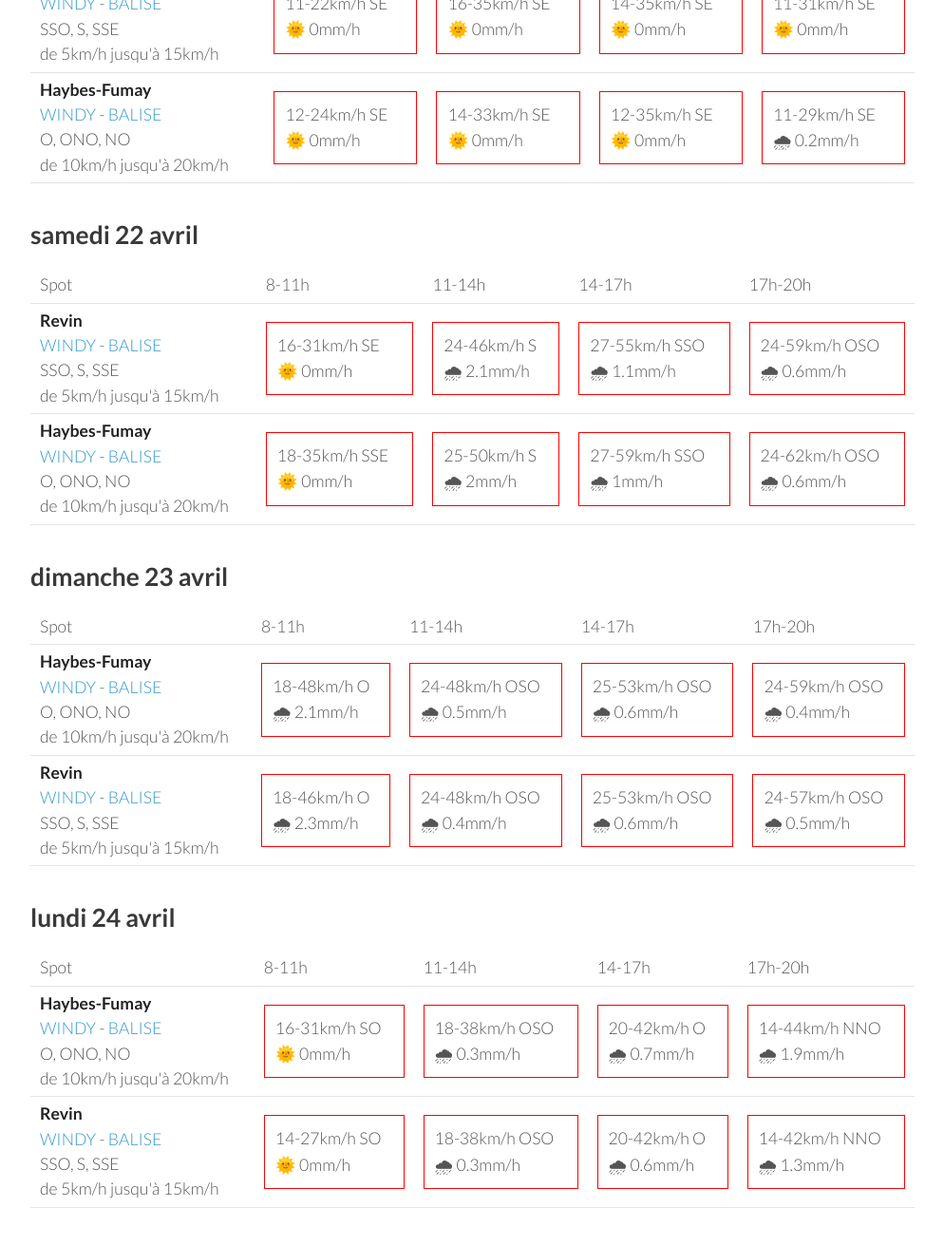
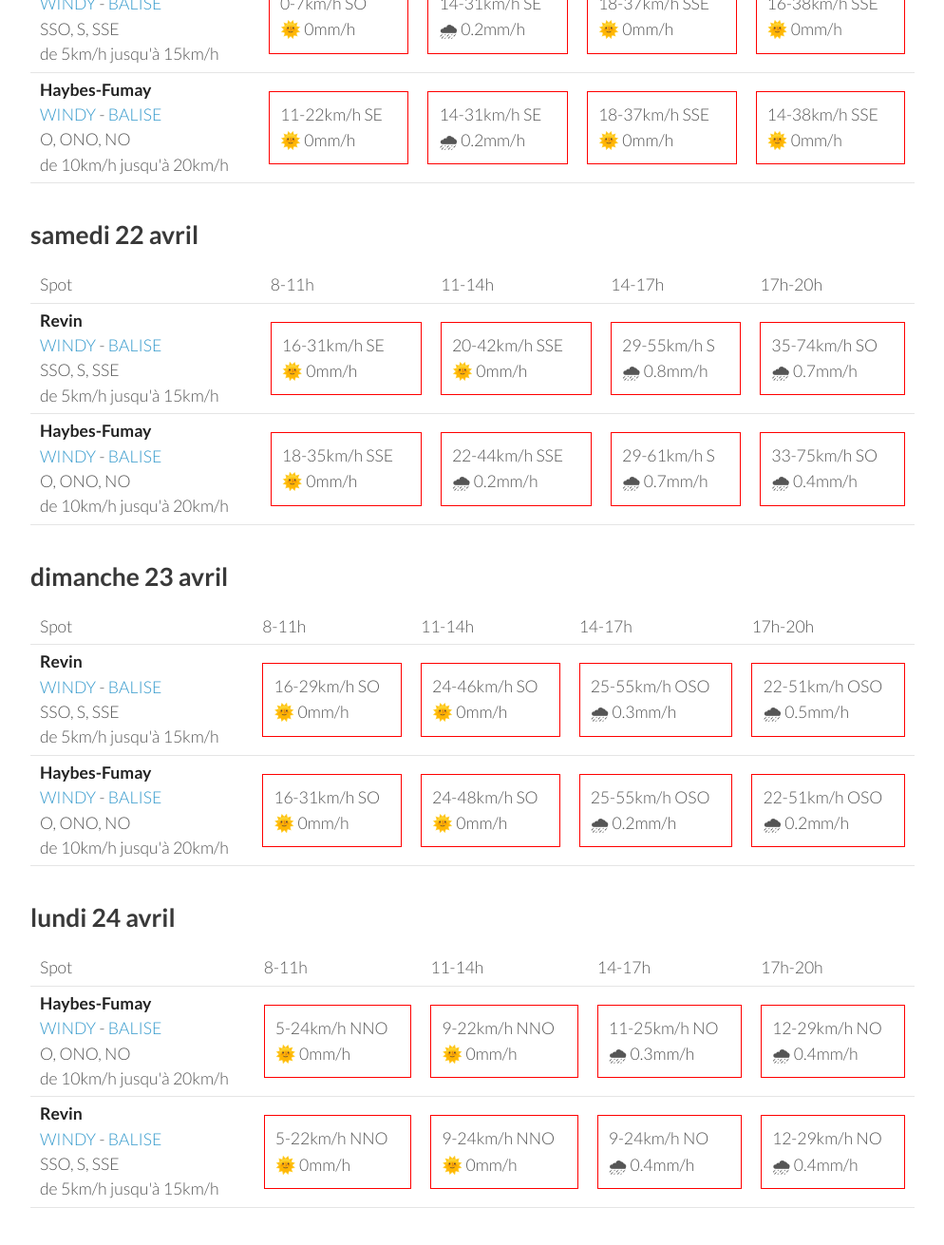
Before and after one commit to parapente-dans-le-nord/parapente-dans-le-nord.github.io, a Jekyll site: the page built from ardennes.markdown, in a window 1280 px wide and 1400 px high, scrolled down 1126 px. Shown: the top 1311 px of the window at 95% size, without its empty margins (26-1020 px from the left). Built offline with Jekyll 4.4.1, drawn with Linux system fonts in a browser that asks for light colours; some of the changed text lies outside the part shown.

Commit message:
update index.markdown

```diff
--- a/ardennes.markdown
+++ b/ardennes.markdown
@@ -7,7 +7,7 @@ title:  "Tous les spots"
 {: .links}
 
 # Prevision Windy, modèle Arome
-page mise à jour le mercredi 19 avril 13:10
+page mise à jour le mercredi 19 avril 22:10
 
 ## mercredi 19 avril
 
@@ -22,21 +22,21 @@ page mise à jour le mercredi 19 avril 13:10
       <td>17h-20h</td>
     </tr>
 <tr>
+        <td><strong>Revin</strong><br><a href="https://windy.com/49.948/4.625?49.543,4.625,8">WINDY</a> - <span class=""><a href="http://www.balisemeteo.com/balise.php?idBalise=5019">BALISE</a> </span><br> <span class="vent-favorable">SSO, S, SSE</span><br><span class="force-vent">de 5km/h jusqu'à 15km/h</span> </td>
+
+            <td><div class="not-flyable"><p>0-0km/h NA</p><p>🌧️ 0mm/h</p></div></td>
+            <td><div class="not-flyable"><p>0-0km/h NA</p><p>🌧️ 0mm/h</p></div></td>
+            <td><div class="not-flyable"><p>0-0km/h NA</p><p>🌧️ 0mm/h</p></div></td>
+            <td><div class="not-flyable"><p>12-35km/h NE</p><p>🌞 0mm/h</p></div></td>
+
+    </tr>
+<tr>
         <td><strong>Haybes-Fumay</strong><br><a href="https://windy.com/49.998/4.715?49.913,4.738,10">WINDY</a> - <span class=""><a href="http://www.balisemeteo.com/balise.php?idBalise=104">BALISE</a> </span><br> <span class="vent-favorable">O, ONO, NO</span><br><span class="force-vent">de 10km/h jusqu'à 20km/h</span> </td>
 
             <td><div class="not-flyable"><p>0-0km/h NA</p><p>🌧️ 0mm/h</p></div></td>
-            <td><div class="not-flyable"><p>9-24km/h NE</p><p>🌞 0mm/h</p></div></td>
-            <td><div class="not-flyable"><p>9-25km/h NE</p><p>🌞 0mm/h</p></div></td>
-            <td><div class="not-flyable"><p>12-29km/h NNE</p><p>🌞 0mm/h</p></div></td>
-
-    </tr>
-<tr>
-        <td><strong>Revin</strong><br><a href="https://windy.com/49.948/4.625?49.543,4.625,8">WINDY</a> - <span class=""><a href="http://www.balisemeteo.com/balise.php?idBalise=5019">BALISE</a> </span><br> <span class="vent-favorable">SSO, S, SSE</span><br><span class="force-vent">de 5km/h jusqu'à 15km/h</span> </td>
-
             <td><div class="not-flyable"><p>0-0km/h NA</p><p>🌧️ 0mm/h</p></div></td>
-            <td><div class="not-flyable"><p>11-29km/h NE</p><p>🌞 0mm/h</p></div></td>
-            <td><div class="not-flyable"><p>11-29km/h NE</p><p>🌞 0mm/h</p></div></td>
-            <td><div class="not-flyable"><p>12-38km/h NE</p><p>🌞 0mm/h</p></div></td>
+            <td><div class="not-flyable"><p>0-0km/h NA</p><p>🌧️ 0mm/h</p></div></td>
+            <td><div class="not-flyable"><p>20-42km/h NE</p><p>🌞 0mm/h</p></div></td>
 
     </tr>
 
@@ -56,22 +56,22 @@ page mise à jour le mercredi 19 avril 13:10
       <td>17h-20h</td>
     </tr>
 <tr>
-        <td><strong>Haybes-Fumay</strong><br><a href="https://windy.com/49.998/4.715?49.913,4.738,10">WINDY</a> - <span class=""><a href="http://www.balisemeteo.com/balise.php?idBalise=104">BALISE</a> </span><br> <span class="vent-favorable">O, ONO, NO</span><br><span class="force-vent">de 10km/h jusqu'à 20km/h</span> </td>
+        <td><strong>Revin</strong><br><a href="https://windy.com/49.948/4.625?49.543,4.625,8">WINDY</a> - <span class=""><a href="http://www.balisemeteo.com/balise.php?idBalise=5019">BALISE</a> </span><br> <span class="vent-favorable">SSO, S, SSE</span><br><span class="force-vent">de 5km/h jusqu'à 15km/h</span> </td>
 
-            <td><div class="not-flyable"><p>7-18km/h NNE</p><p>🌞 0mm/h</p></div></td>
-            <td><div class="not-flyable"><p>12-29km/h NNE</p><p>🌧 0.2mm/h</p></div></td>
-            <td><div class="not-flyable"><p>9-33km/h ENE</p><p>🌧 0.6mm/h</p></div></td>
-            <td><div class="not-flyable"><p>5-24km/h ENE</p><p>🌧 1.5mm/h</p></div></td>
+            <td><div class="not-flyable"><p>9-27km/h NNE</p><p>🌞 0mm/h</p></div></td>
+            <td><div class="not-flyable"><p>12-38km/h NE</p><p>🌞 0mm/h</p></div></td>
+            <td><div class="not-flyable"><p>11-31km/h NNE</p><p>🌞 0mm/h</p></div></td>
+            <td><div class="not-flyable"><p>9-42km/h NNE</p><p>🌧 1mm/h</p></div></td>
 
 
     </tr>
 <tr>
-        <td><strong>Revin</strong><br><a href="https://windy.com/49.948/4.625?49.543,4.625,8">WINDY</a> - <span class=""><a href="http://www.balisemeteo.com/balise.php?idBalise=5019">BALISE</a> </span><br> <span class="vent-favorable">SSO, S, SSE</span><br><span class="force-vent">de 5km/h jusqu'à 15km/h</span> </td>
+        <td><strong>Haybes-Fumay</strong><br><a href="https://windy.com/49.998/4.715?49.913,4.738,10">WINDY</a> - <span class=""><a href="http://www.balisemeteo.com/balise.php?idBalise=104">BALISE</a> </span><br> <span class="vent-favorable">O, ONO, NO</span><br><span class="force-vent">de 10km/h jusqu'à 20km/h</span> </td>
 
-            <td><div class="not-flyable"><p>9-27km/h NNE</p><p>🌞 0mm/h</p></div></td>
-            <td><div class="not-flyable"><p>11-33km/h NE</p><p>🌧 0.2mm/h</p></div></td>
-            <td><div class="not-flyable"><p>11-29km/h ENE</p><p>🌧 0.3mm/h</p></div></td>
-            <td><div class="not-flyable"><p>7-27km/h E</p><p>🌧 1.9mm/h</p></div></td>
+            <td><div class="not-flyable"><p>14-31km/h NNE</p><p>🌞 0mm/h</p></div></td>
+            <td><div class="not-flyable"><p>20-40km/h NE</p><p>🌧 0.7mm/h</p></div></td>
+            <td><div class="not-flyable"><p>16-42km/h NE</p><p>🌧 0.5mm/h</p></div></td>
+            <td><div class="not-flyable"><p>14-38km/h ENE</p><p>🌧 0.4mm/h</p></div></td>
 
 
     </tr>
@@ -94,20 +94,20 @@ page mise à jour le mercredi 19 avril 13:10
 <tr>
         <td><strong>Revin</strong><br><a href="https://windy.com/49.948/4.625?49.543,4.625,8">WINDY</a> - <span class=""><a href="http://www.balisemeteo.com/balise.php?idBalise=5019">BALISE</a> </span><br> <span class="vent-favorable">SSO, S, SSE</span><br><span class="force-vent">de 5km/h jusqu'à 15km/h</span> </td>
 
-            <td><div class="not-flyable"><p>11-22km/h SE</p><p>🌞 0mm/h</p></div></td>
-            <td><div class="not-flyable"><p>16-35km/h SE</p><p>🌞 0mm/h</p></div></td>
-            <td><div class="not-flyable"><p>14-35km/h SE</p><p>🌞 0mm/h</p></div></td>
-            <td><div class="not-flyable"><p>11-31km/h SE</p><p>🌞 0mm/h</p></div></td>
+            <td><div class="not-flyable"><p>0-7km/h SO</p><p>🌞 0mm/h</p></div></td>
+            <td><div class="not-flyable"><p>14-31km/h SE</p><p>🌧 0.2mm/h</p></div></td>
+            <td><div class="not-flyable"><p>18-37km/h SSE</p><p>🌞 0mm/h</p></div></td>
+            <td><div class="not-flyable"><p>16-38km/h SSE</p><p>🌞 0mm/h</p></div></td>
 
 
     </tr>
 <tr>
         <td><strong>Haybes-Fumay</strong><br><a href="https://windy.com/49.998/4.715?49.913,4.738,10">WINDY</a> - <span class=""><a href="http://www.balisemeteo.com/balise.php?idBalise=104">BALISE</a> </span><br> <span class="vent-favorable">O, ONO, NO</span><br><span class="force-vent">de 10km/h jusqu'à 20km/h</span> </td>
 
-            <td><div class="not-flyable"><p>12-24km/h SE</p><p>🌞 0mm/h</p></div></td>
-            <td><div class="not-flyable"><p>14-33km/h SE</p><p>🌞 0mm/h</p></div></td>
-            <td><div class="not-flyable"><p>12-35km/h SE</p><p>🌞 0mm/h</p></div></td>
-            <td><div class="not-flyable"><p>11-29km/h SE</p><p>🌧 0.2mm/h</p></div></td>
+            <td><div class="not-flyable"><p>11-22km/h SE</p><p>🌞 0mm/h</p></div></td>
+            <td><div class="not-flyable"><p>14-31km/h SE</p><p>🌧 0.2mm/h</p></div></td>
+            <td><div class="not-flyable"><p>18-37km/h SSE</p><p>🌞 0mm/h</p></div></td>
+            <td><div class="not-flyable"><p>14-38km/h SSE</p><p>🌞 0mm/h</p></div></td>
 
 
     </tr>
@@ -131,9 +131,9 @@ page mise à jour le mercredi 19 avril 13:10
         <td><strong>Revin</strong><br><a href="https://windy.com/49.948/4.625?49.543,4.625,8">WINDY</a> - <span class=""><a href="http://www.balisemeteo.com/balise.php?idBalise=5019">BALISE</a> </span><br> <span class="vent-favorable">SSO, S, SSE</span><br><span class="force-vent">de 5km/h jusqu'à 15km/h</span> </td>
 
             <td><div class="not-flyable"><p>16-31km/h SE</p><p>🌞 0mm/h</p></div></td>
-            <td><div class="not-flyable"><p>24-46km/h S</p><p>🌧 2.1mm/h</p></div></td>
-            <td><div class="not-flyable"><p>27-55km/h SSO</p><p>🌧 1.1mm/h</p></div></td>
-            <td><div class="not-flyable"><p>24-59km/h OSO</p><p>🌧 0.6mm/h</p></div></td>
+            <td><div class="not-flyable"><p>20-42km/h SSE</p><p>🌞 0mm/h</p></div></td>
+            <td><div class="not-flyable"><p>29-55km/h S</p><p>🌧 0.8mm/h</p></div></td>
+            <td><div class="not-flyable"><p>35-74km/h SO</p><p>🌧 0.7mm/h</p></div></td>
 
 
     </tr>
@@ -141,9 +141,9 @@ page mise à jour le mercredi 19 avril 13:10
         <td><strong>Haybes-Fumay</strong><br><a href="https://windy.com/49.998/4.715?49.913,4.738,10">WINDY</a> - <span class=""><a href="http://www.balisemeteo.com/balise.php?idBalise=104">BALISE</a> </span><br> <span class="vent-favorable">O, ONO, NO</span><br><span class="force-vent">de 10km/h jusqu'à 20km/h</span> </td>
 
             <td><div class="not-flyable"><p>18-35km/h SSE</p><p>🌞 0mm/h</p></div></td>
-            <td><div class="not-flyable"><p>25-50km/h S</p><p>🌧 2mm/h</p></div></td>
-            <td><div class="not-flyable"><p>27-59km/h SSO</p><p>🌧 1mm/h</p></div></td>
-            <td><div class="not-flyable"><p>24-62km/h OSO</p><p>🌧 0.6mm/h</p></div></td>
+            <td><div class="not-flyable"><p>22-44km/h SSE</p><p>🌧 0.2mm/h</p></div></td>
+            <td><div class="not-flyable"><p>29-61km/h S</p><p>🌧 0.7mm/h</p></div></td>
+            <td><div class="not-flyable"><p>33-75km/h SO</p><p>🌧 0.4mm/h</p></div></td>
 
 
     </tr>
@@ -164,22 +164,22 @@ page mise à jour le mercredi 19 avril 13:10
       <td>17h-20h</td>
     </tr>
 <tr>
-        <td><strong>Haybes-Fumay</strong><br><a href="https://windy.com/49.998/4.715?49.913,4.738,10">WINDY</a> - <span class=""><a href="http://www.balisemeteo.com/balise.php?idBalise=104">BALISE</a> </span><br> <span class="vent-favorable">O, ONO, NO</span><br><span class="force-vent">de 10km/h jusqu'à 20km/h</span> </td>
+        <td><strong>Revin</strong><br><a href="https://windy.com/49.948/4.625?49.543,4.625,8">WINDY</a> - <span class=""><a href="http://www.balisemeteo.com/balise.php?idBalise=5019">BALISE</a> </span><br> <span class="vent-favorable">SSO, S, SSE</span><br><span class="force-vent">de 5km/h jusqu'à 15km/h</span> </td>
 
-            <td><div class="not-flyable"><p>18-48km/h O</p><p>🌧 2.1mm/h</p></div></td>
-            <td><div class="not-flyable"><p>24-48km/h OSO</p><p>🌧 0.5mm/h</p></div></td>
-            <td><div class="not-flyable"><p>25-53km/h OSO</p><p>🌧 0.6mm/h</p></div></td>
-            <td><div class="not-flyable"><p>24-59km/h OSO</p><p>🌧 0.4mm/h</p></div></td>
+            <td><div class="not-flyable"><p>16-29km/h SO</p><p>🌞 0mm/h</p></div></td>
+            <td><div class="not-flyable"><p>24-46km/h SO</p><p>🌞 0mm/h</p></div></td>
+            <td><div class="not-flyable"><p>25-55km/h OSO</p><p>🌧 0.3mm/h</p></div></td>
+            <td><div class="not-flyable"><p>22-51km/h OSO</p><p>🌧 0.5mm/h</p></div></td>
 
 
     </tr>
 <tr>
-        <td><strong>Revin</strong><br><a href="https://windy.com/49.948/4.625?49.543,4.625,8">WINDY</a> - <span class=""><a href="http://www.balisemeteo.com/balise.php?idBalise=5019">BALISE</a> </span><br> <span class="vent-favorable">SSO, S, SSE</span><br><span class="force-vent">de 5km/h jusqu'à 15km/h</span> </td>
+        <td><strong>Haybes-Fumay</strong><br><a href="https://windy.com/49.998/4.715?49.913,4.738,10">WINDY</a> - <span class=""><a href="http://www.balisemeteo.com/balise.php?idBalise=104">BALISE</a> </span><br> <span class="vent-favorable">O, ONO, NO</span><br><span class="force-vent">de 10km/h jusqu'à 20km/h</span> </td>
 
-            <td><div class="not-flyable"><p>18-46km/h O</p><p>🌧 2.3mm/h</p></div></td>
-            <td><div class="not-flyable"><p>24-48km/h OSO</p><p>🌧 0.4mm/h</p></div></td>
-            <td><div class="not-flyable"><p>25-53km/h OSO</p><p>🌧 0.6mm/h</p></div></td>
-            <td><div class="not-flyable"><p>24-57km/h OSO</p><p>🌧 0.5mm/h</p></div></td>
+            <td><div class="not-flyable"><p>16-31km/h SO</p><p>🌞 0mm/h</p></div></td>
+            <td><div class="not-flyable"><p>24-48km/h SO</p><p>🌞 0mm/h</p></div></td>
+            <td><div class="not-flyable"><p>25-55km/h OSO</p><p>🌧 0.2mm/h</p></div></td>
+            <td><div class="not-flyable"><p>22-51km/h OSO</p><p>🌧 0.2mm/h</p></div></td>
 
 
     </tr>
@@ -202,20 +202,20 @@ page mise à jour le mercredi 19 avril 13:10
 <tr>
         <td><strong>Haybes-Fumay</strong><br><a href="https://windy.com/49.998/4.715?49.913,4.738,10">WINDY</a> - <span class=""><a href="http://www.balisemeteo.com/balise.php?idBalise=104">BALISE</a> </span><br> <span class="vent-favorable">O, ONO, NO</span><br><span class="force-vent">de 10km/h jusqu'à 20km/h</span> </td>
 
-            <td><div class="not-flyable"><p>16-31km/h SO</p><p>🌞 0mm/h</p></div></td>
-            <td><div class="not-flyable"><p>18-38km/h OSO</p><p>🌧 0.3mm/h</p></div></td>
-            <td><div class="not-flyable"><p>20-42km/h O</p><p>🌧 0.7mm/h</p></div></td>
-            <td><div class="not-flyable"><p>14-44km/h NNO</p><p>🌧 1.9mm/h</p></div></td>
+            <td><div class="not-flyable"><p>5-24km/h NNO</p><p>🌞 0mm/h</p></div></td>
+            <td><div class="not-flyable"><p>9-22km/h NNO</p><p>🌞 0mm/h</p></div></td>
+            <td><div class="not-flyable"><p>11-25km/h NO</p><p>🌧 0.3mm/h</p></div></td>
+            <td><div class="not-flyable"><p>12-29km/h NO</p><p>🌧 0.4mm/h</p></div></td>
 
 
     </tr>
 <tr>
         <td><strong>Revin</strong><br><a href="https://windy.com/49.948/4.625?49.543,4.625,8">WINDY</a> - <span class=""><a href="http://www.balisemeteo.com/balise.php?idBalise=5019">BALISE</a> </span><br> <span class="vent-favorable">SSO, S, SSE</span><br><span class="force-vent">de 5km/h jusqu'à 15km/h</span> </td>
 
-            <td><div class="not-flyable"><p>14-27km/h SO</p><p>🌞 0mm/h</p></div></td>
-            <td><div class="not-flyable"><p>18-38km/h OSO</p><p>🌧 0.3mm/h</p></div></td>
-            <td><div class="not-flyable"><p>20-42km/h O</p><p>🌧 0.6mm/h</p></div></td>
-            <td><div class="not-flyable"><p>14-42km/h NNO</p><p>🌧 1.3mm/h</p></div></td>
+            <td><div class="not-flyable"><p>5-22km/h NNO</p><p>🌞 0mm/h</p></div></td>
+            <td><div class="not-flyable"><p>9-24km/h NNO</p><p>🌞 0mm/h</p></div></td>
+            <td><div class="not-flyable"><p>9-24km/h NO</p><p>🌧 0.4mm/h</p></div></td>
+            <td><div class="not-flyable"><p>12-29km/h NO</p><p>🌧 0.4mm/h</p></div></td>
 
 
     </tr>
```
